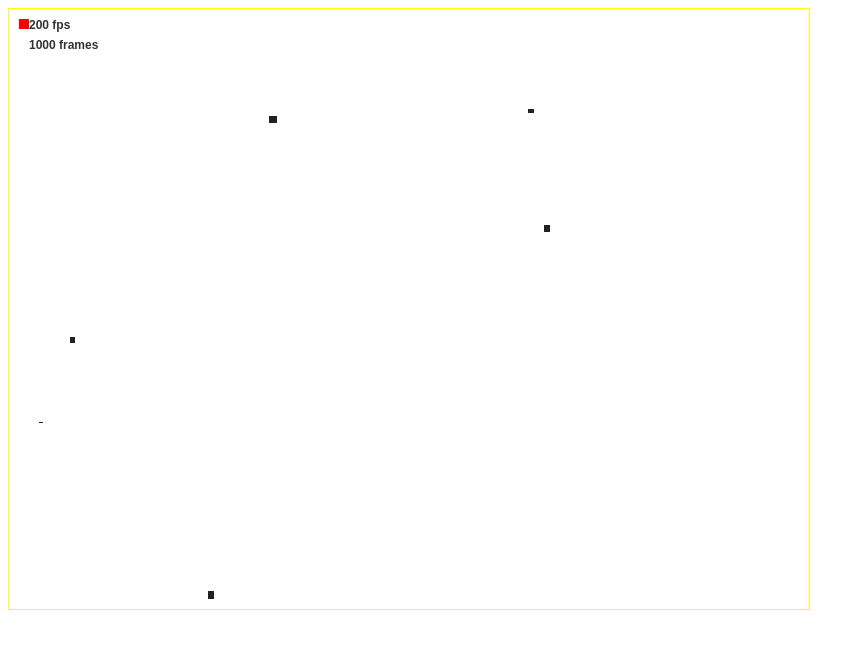
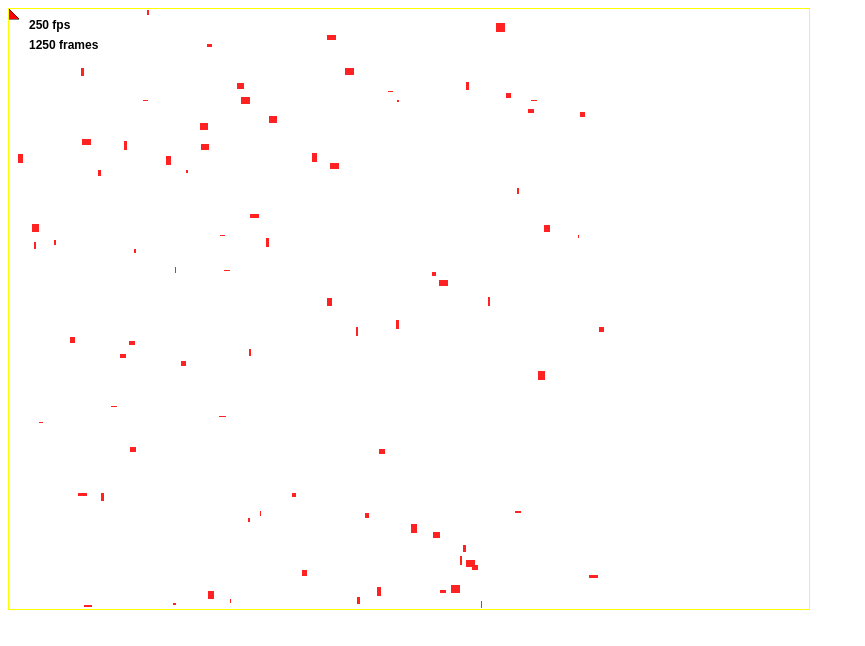
Before and after one commit to mikemainguy/html5game, a plain HTML site: page index.html in a window 1280 px wide. Shown: the whole page, without its empty margins (0-865 px from the left). Drawn offline with Linux system fonts and the light colour scheme.

Commit message:
Added paths

```diff
--- a/html5game/base.js
+++ b/html5game/base.js
@@ -4,11 +4,13 @@ var game = function(id) {
     var me = {};
     me.startDate = new Date();
     me.count = 0;
-    me.clock = 5;
+    me.clock = 1;
     me.canvas = document.getElementById(id);
+
     me.canvas.setAttribute('width', me.canvas.clientWidth);
     me.canvas.setAttribute('height', me.canvas.clientHeight);
-    me.degreeFactor = 3.14 / 180;
+
+    me.degreeFactor = Math.PI / 180;
 
     that.context = me.canvas.getContext('2d');
     that.entities = [];
@@ -22,8 +24,6 @@ var game = function(id) {
         //that.context.strokeStyle="#000";
         that.context.fillStyle = "#333333";
         me.count++;
-        me.debug();
-
 
         that.context.restore();
         that.context.font = "bold 12px sans-serif";
@@ -34,7 +34,25 @@ var game = function(id) {
         if (!data.destination) {
             data.destination = {};
         }
-
+        if (!data.drawType) {
+            data.drawType = 'rect';
+        }
+        if (data.path){
+            var min_x = 0;
+            var min_y = 0;
+            var max_x = 0;
+            var max_y = 0;
+            for (point in data.path) {
+                if (min_x > point.x) {min_x = point.x}
+                if (max_x < point.x) {max_x = point.x}
+                if (min_y > point.y) {min_y = point.y}
+                if (max_y < point.y) {max_y = point.y}
+            }
+            data.w = max_x - min_x;
+            data.h = max_y - min_y;
+            data.x = min_x;
+            data.y = min_y;
+        }
         data.move = function(x, y) {
             data.direction = {x:x,y:y};
         }
@@ -77,16 +95,27 @@ var game = function(id) {
             e = that.entities[i];
 
             that.context.fillStyle = e.fillStyle || '#000000';
-            if (e.rotation) {
-                that.context.save();
-                that.context.translate(e.x + e.w * .5, e.y + e.h * .5);
-                that.context.rotate(e.rotation * me.degreeFactor);
+            that.context.save();
+            that.context.translate(e.x + e.w * .5, e.y + e.h * .5);
+            that.context.rotate(e.rotation * me.degreeFactor);
+
+            if (e.path) {
+                that.context.beginPath();
+                that.context.moveTo(e.path[0].x, e.path[0].y);
+                for (p = 1; p < e.path.length; p++) {
+                    that.context.lineTo(e.path[p].x, e.path[p].y);
+                }
+                that.context.stroke();
+                that.context.fill();
+                that.context.closePath();
+            } else {
                 that.context.fillRect(-e.w * .5, -e.h * .5, e.w, e.h);
-                that.context.restore();
-            } else {
-                that.context.fillRect(e.x, e.y, e.w, e.h);
             }
+            that.context.restore();
+
         }
+        me.debug();
+
     }
 
     that.animate = function() {
@@ -123,6 +152,8 @@ var game = function(id) {
 
     me.debug = function() {
         var time = new Date();
+        that.context.fillStyle = "#000000";
+
         that.context.fillText(1000 / ((time - me.startDate) / me.count) + ' fps', 20, 20);
         that.context.fillText(me.count + ' frames ', 20, 40);
 
--- a/index.html
+++ b/index.html
@@ -35,9 +35,12 @@
     var rnd = function(start){
         return Math.floor(Math.random()*start);
     }
-    g.entity({fillStyle:'#ff0000',x:10,y:10,w:10,h:10});
-    for (i = 0; i < 10; i++) {
-        g.entity({fillStyle:'#222222',x:rnd(600),y:rnd(600),w:rnd(10),h:rnd(10),rotation: rnd(2)/10});
+    g.entity({fillStyle:'#ff0000',path: [{x:0,y:0},{x:10,y:10},{x:-10,y:10},{x:0,y:0}]
+
+    });
+    for (i = 0; i < 100; i++) {
+        g.entity({fillStyle:'#ff2222',x:rnd(600),y:rnd(600),w:rnd(10),h:rnd(10),rotation: rnd(2)/10});
+
     }
 
     document.addEventListener('keydown', kdown);
@@ -48,7 +51,7 @@
 
     function kdown(e) {
         document.title = e.keyCode;
-        var factor = 1.5;
+        var factor = 2;
         with (g.entities[0]) {
             switch (e.keyCode) {
                 case 37:
```
